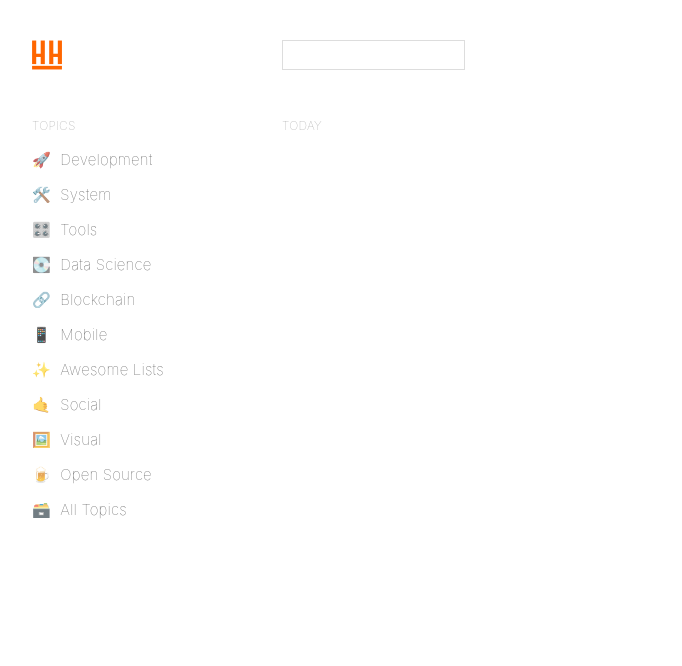
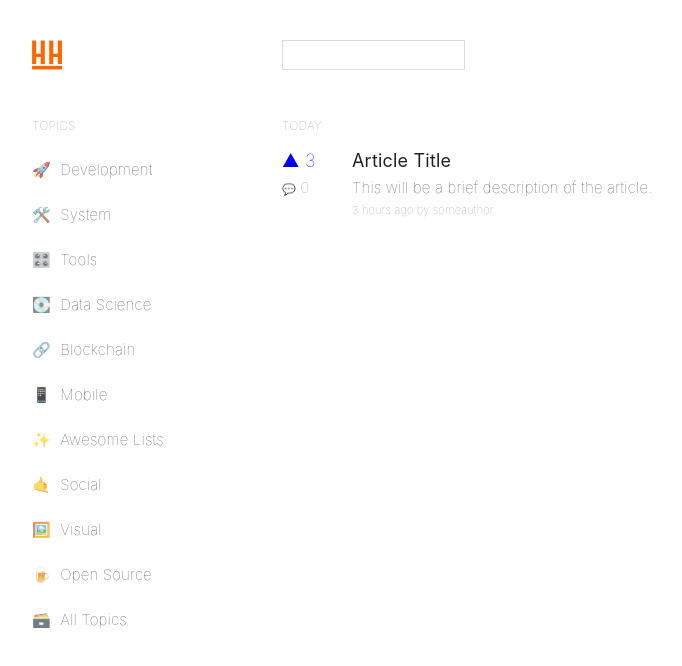
Before and after one commit to ayoublind/hacker-hunt-react-clone, a React (Create React App) app: page / in a window 1280 px wide. Shown: the top 666 px of the page, without its empty margins (8-690 px from the left). Built offline with nearby package versions, Linux system fonts and the light colour scheme.

Commit message:
Hard coded Article component

```diff
--- a/src/components/Article.js
+++ b/src/components/Article.js
@@ -5,8 +5,21 @@ class Article
 extends Component {
   render() {
     return (
-      <div>
+      <div className="article">
         <h4 className="article__heading">Today</h4>
+        <div className="article__grid">
+          <a href="#" target="_blank" className="article__comments">
+            <h3 className="count">▲ 3</h3>
+            <p className="comments"><span role="img" aria-label="talking bubble">💬</span> 0</p>
+          </a>
+          <h3 className="article__title">
+            <a href="#" target="_blank">Article Title</a>
+          </h3>
+          <p className="article__desc">
+            This will be a brief description of the article.
+          </p>
+          <p className="article__time">3 hours ago by <a href="#" className="article__author">someauthor</a></p>
+        </div>
       </div>
     );
   }
--- a/src/styles/Article.css
+++ b/src/styles/Article.css
@@ -2,3 +2,79 @@
   color: var(--tertiary-text);
   text-transform: uppercase;
 }
+
+.article__grid {
+  display: grid;
+  grid-column-gap: 2rem;
+  grid-template-columns: 50px auto;
+  grid-template-rows: auto;
+}
+
+.article__grid > a {
+  text-decoration: none;
+}
+
+.article__grid > a:hover {
+  color: var(--accent-color);
+}
+
+.article__comments {
+  grid-column: 1 / 2;
+  grid-row: 1 / 4;
+}
+
+.count {
+  grid-column: 1 / 2;
+  margin: 2rem 0 1rem 0;
+  font-weight: 100;
+}
+
+.comments {
+  grid-column: 1 / 2;
+  grid-row: 2 / 3;
+  font-size: 1.5rem;
+  color: var(--tertiary-text);
+}
+
+.comments > span {
+  font-size: 1.1rem;
+}
+
+.article__title {
+  grid-column: 2 / -1;
+  grid-row: 1 / 2;
+  margin: 2rem 0 1rem 0;
+}
+
+.article__title > a {
+  text-decoration: none;
+  color: var(--primary-text);
+}
+
+.article__title > a:hover {
+  color: var(--accent-color);
+}
+
+.article__desc {
+  grid-column: 2 / -1;
+  grid-row: 2 / 3;
+  color: var(--secondary-text);
+  font-size: 1.5rem;
+  margin-bottom: 1rem;
+}
+
+.article__time {
+  grid-column: 2 / -1;
+  grid-row: 3 / 4;
+  color: var(--tertiary-text);
+  font-size: 1.1rem;
+}
+
+.article__author {
+  color: var(--tertiary-text);
+  text-decoration: none;
+}
+
+.article__author:hover {
+  color: var(--accent-color);
+}
--- a/src/styles/Topics.css
+++ b/src/styles/Topics.css
@@ -1,6 +1,6 @@
 .topics {
   display: flex;
-  margin: 2rem 0;
+  margin: 3rem 0;
   align-content: center;
 }
 
--- a/src/styles/global.css
+++ b/src/styles/global.css
@@ -1,5 +1,5 @@
 :root {
-  --hh-color: #FF6600;
+  --accent-color: #FF6600;
   --global-margin: 4rem;
   --primary-text: #222;
   --secondary-text: #555;
@@ -28,6 +28,11 @@ h1 {
   font-size: 3rem;
 }
 
+h3 {
+  font-size: 1.8rem;
+  font-weight: 400;
+}
+
 h4 {
   font-size: 1.2rem;
 }
```
